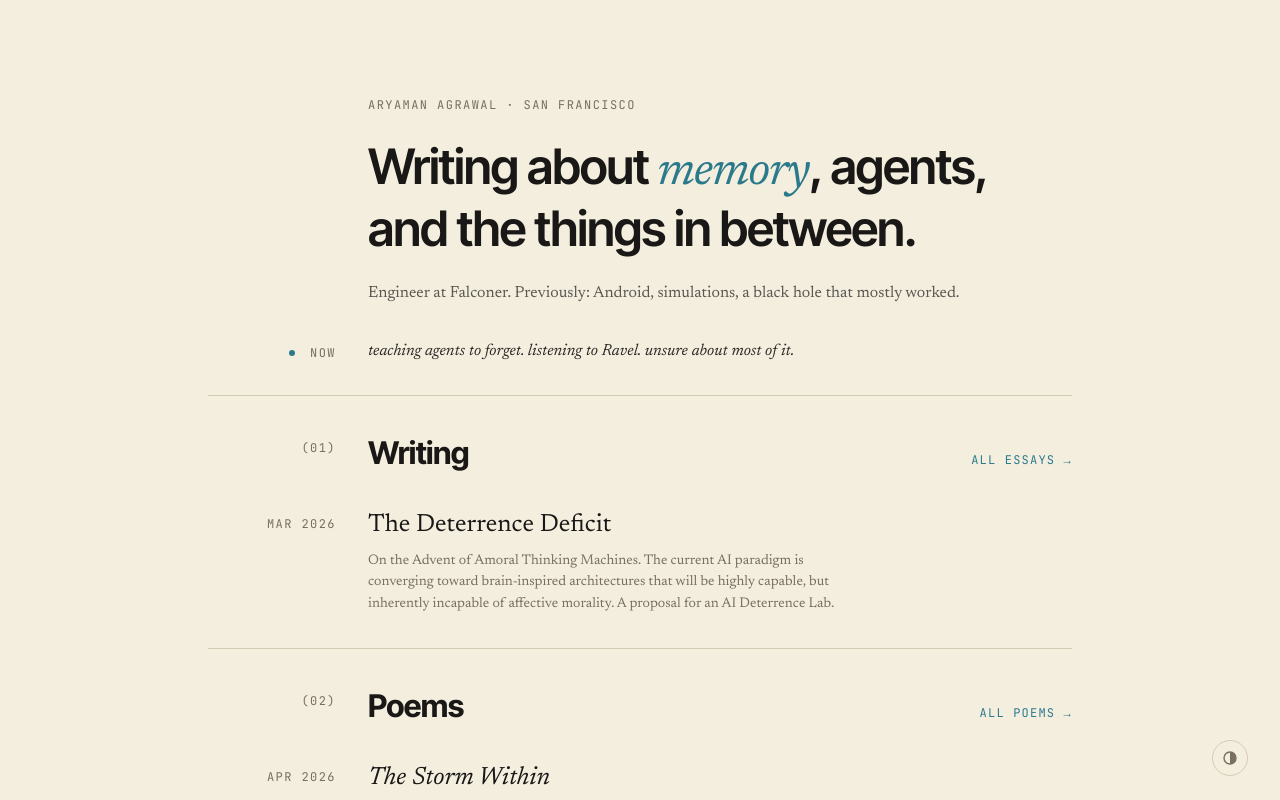
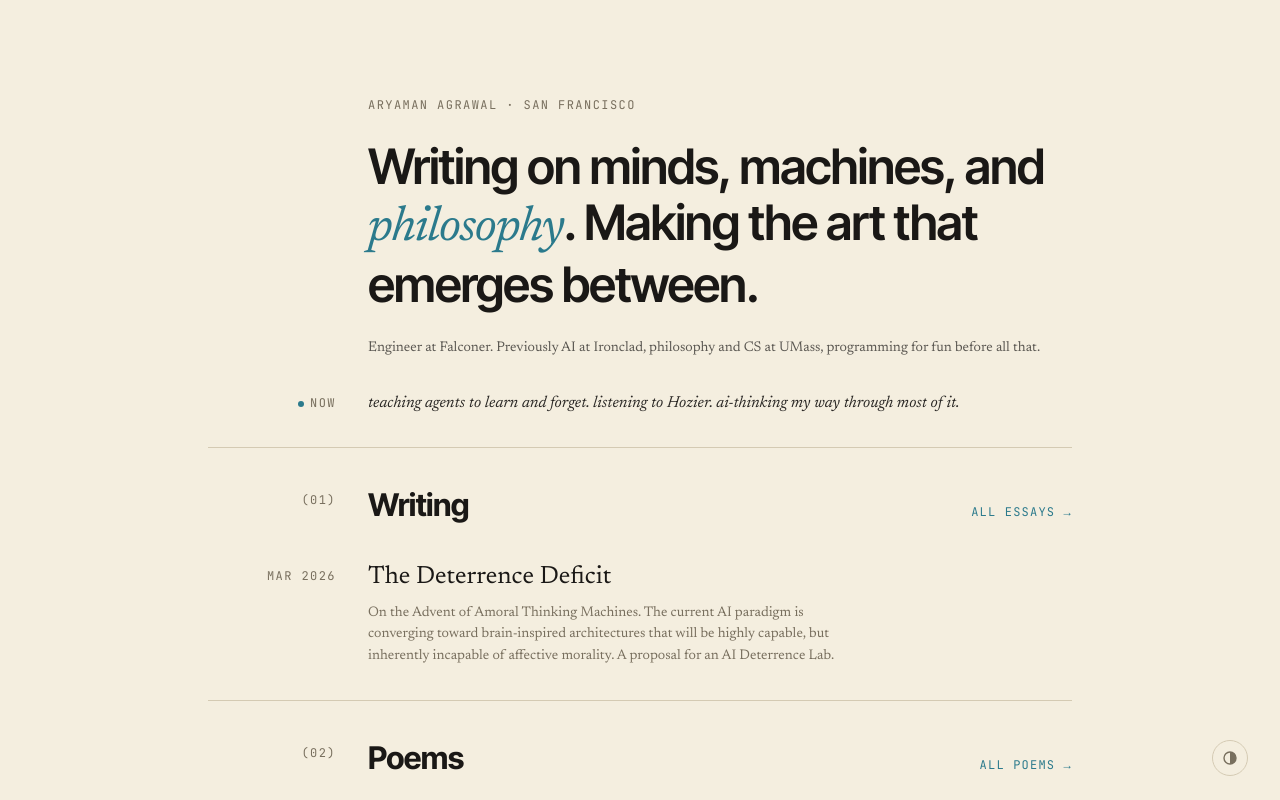
Before and after one commit to AryamanAgrawal/aryamanagrawal.github.io, an Astro site: page / in a window 1280 px wide. Shown: the top 800 px of the page. Built offline with nearby package versions, Linux system fonts and the light colour scheme; Astro itself is replaced by a stand-in of ours.

Commit message:
Refine hero, lede, Now line; tighten Now alignment

```diff
--- a/src/pages/index.astro
+++ b/src/pages/index.astro
@@ -18,18 +18,20 @@ const fmtDate = (d: Date) => d.toLocaleDateString('en-US', { month: 'short', yea
       <div class="body">
         <p class="kicker">Aryaman Agrawal · San Francisco</p>
         <h1 class="ident">
-          Writing about <em>memory</em>, agents, and the things in between.
+          Writing on minds, machines, and <em>philosophy</em>. Making the art that emerges between.
         </h1>
         <p class="lede">
-          Engineer at Falconer. Previously: Android, simulations, a black hole that mostly worked.
+          Engineer at Falconer. Previously AI at Ironclad, philosophy and CS at UMass, programming for fun before all that.
         </p>
       </div>
     </div>
 
     {/* NOW  */}
     <div class="row now">
-      <div class="meta"><span class="pulse" aria-hidden="true"></span> Now</div>
-      <div class="body italic">teaching agents to forget. listening to Ravel. unsure about most of it.</div>
+      <div class="meta">
+        <span class="now-label"><span class="pulse" aria-hidden="true"></span>Now</span>
+      </div>
+      <div class="body italic">teaching agents to learn and forget. listening to Hozier. ai-thinking my way through most of it.</div>
     </div>
 
     <hr />
@@ -107,20 +109,25 @@ const fmtDate = (d: Date) => d.toLocaleDateString('en-US', { month: 'short', yea
   }
   .lede {
     font-family: var(--font-prose);
-    font-size: var(--t-16);
+    font-size: var(--t-14);
     color: var(--c-text);
     opacity: 0.7;
-    line-height: 1.6;
+    line-height: 1.55;
     margin-top: var(--s-6);
+    text-wrap: balance;
+  }
+  .now-label {
+    display: inline-flex;
+    align-items: center;
+    gap: 6px;
   }
   .pulse {
     display: inline-block;
     width: 6px; height: 6px;
     border-radius: 999px;
     background: var(--c-accent);
-    vertical-align: middle;
-    margin-right: 6px;
-    transform: translateY(-1px);
+    flex-shrink: 0;
   }
+  .now .meta, .now .body { align-self: center; padding-top: 0; }
   .now .body { font-size: var(--t-16); color: var(--c-text); opacity: 0.92; line-height: 1.5; }
 </style>
```
